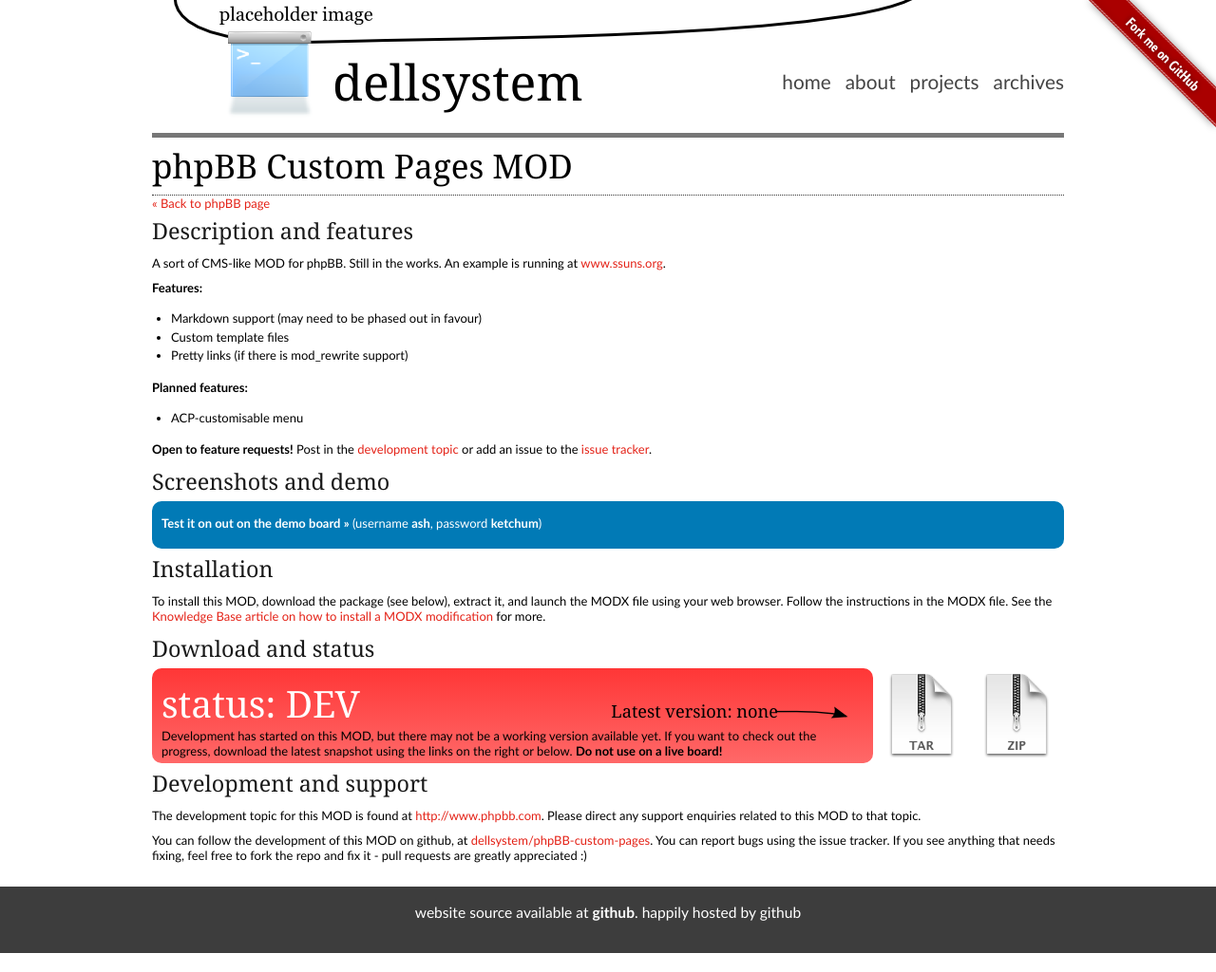
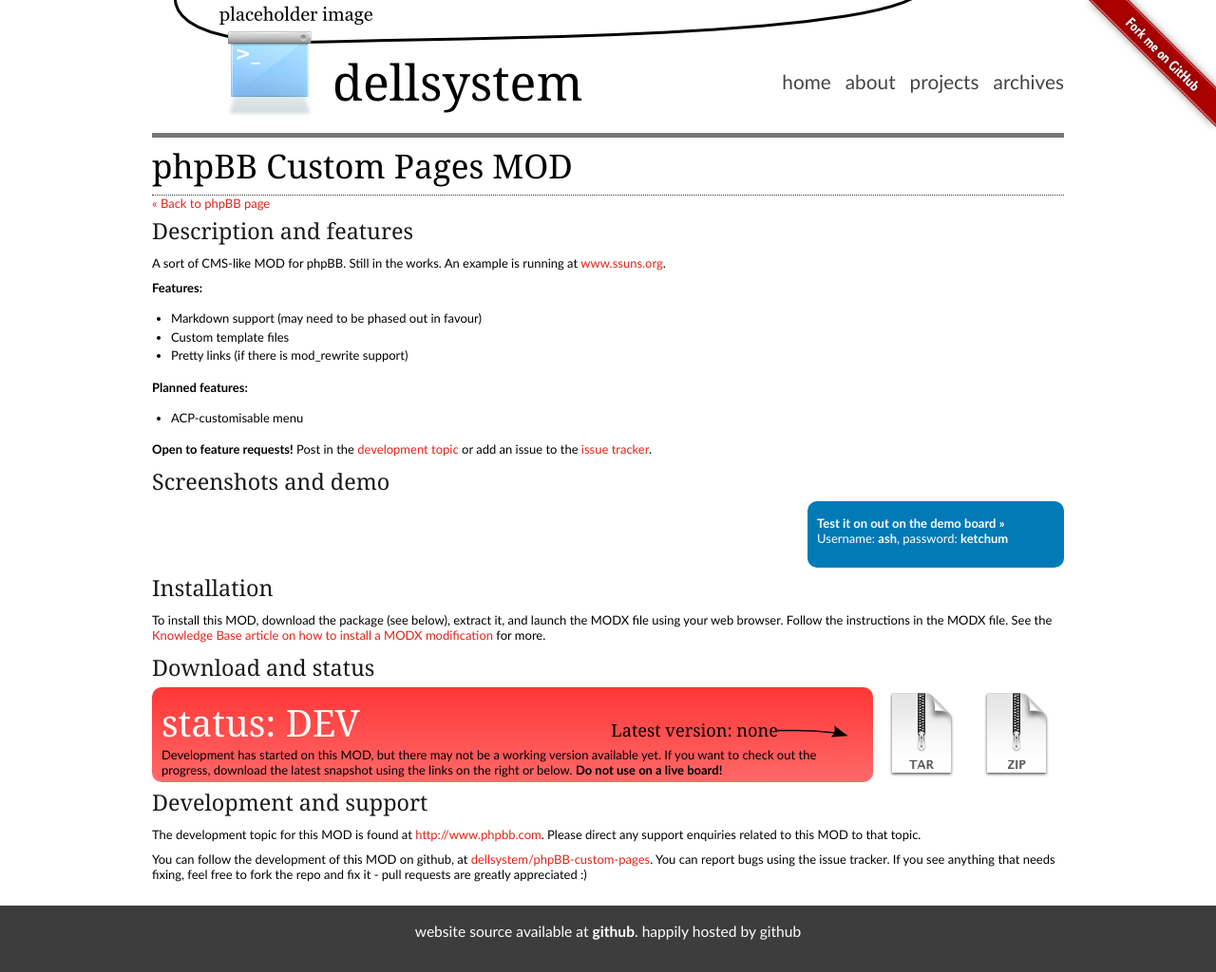
Before and after one commit to dellsystem/dellsystem.github.io, a Jekyll site: the page built from phpbb-custom-pages.md, in a window 1280 px wide. Shown: the whole page at 95% size. Built offline with Jekyll 4.4.1, drawn with Linux system fonts in a browser that asks for light colours.

Commit message:
better placement of demo link box + typo fix

```diff
--- a/_layouts/mod.html
+++ b/_layouts/mod.html
@@ -16,10 +16,9 @@ layout: default
 {% for screenshot in page.screenshots %}
 <a href="{{ screenshot }}"><img src="{{ screenshot }}" class="thumb" /></a>
 {% endfor %}
-<br />
 {% endif %}
 <div id="demo-link" class="rounded-corners blue">
-	<p><a href="{{ page.demo_url }}">Test it on out on the demo board &raquo;</a> (username <strong>ash</strong>, password <strong>ketchum</strong>)</p>
+	<p><a href="{{ page.demo-url }}">Test it on out on the demo board &raquo;</a><br />Username: <strong>ash</strong>, password: <strong>ketchum</strong></p>
 </div>
 
 <h3>Installation</h3>
--- a/css/style.css
+++ b/css/style.css
@@ -251,7 +251,11 @@ body:before {
 }
 
 #demo-link {
-	height: 30px;
+	display: inline-block;
+	width: 250px;
+	vertical-align: top;
+	float: right;
+	height: 50px;
 	padding: 10px;
 	color: #FFF;
 }
@@ -259,6 +263,10 @@ body:before {
 #demo-link a {
 	font-weight: bold;
 	color: #FFF !important;
+}
+
+#demo-link a:hover {
+	border-bottom: #FFF solid 1px !important;
 }
 
 #mod-status {
```
